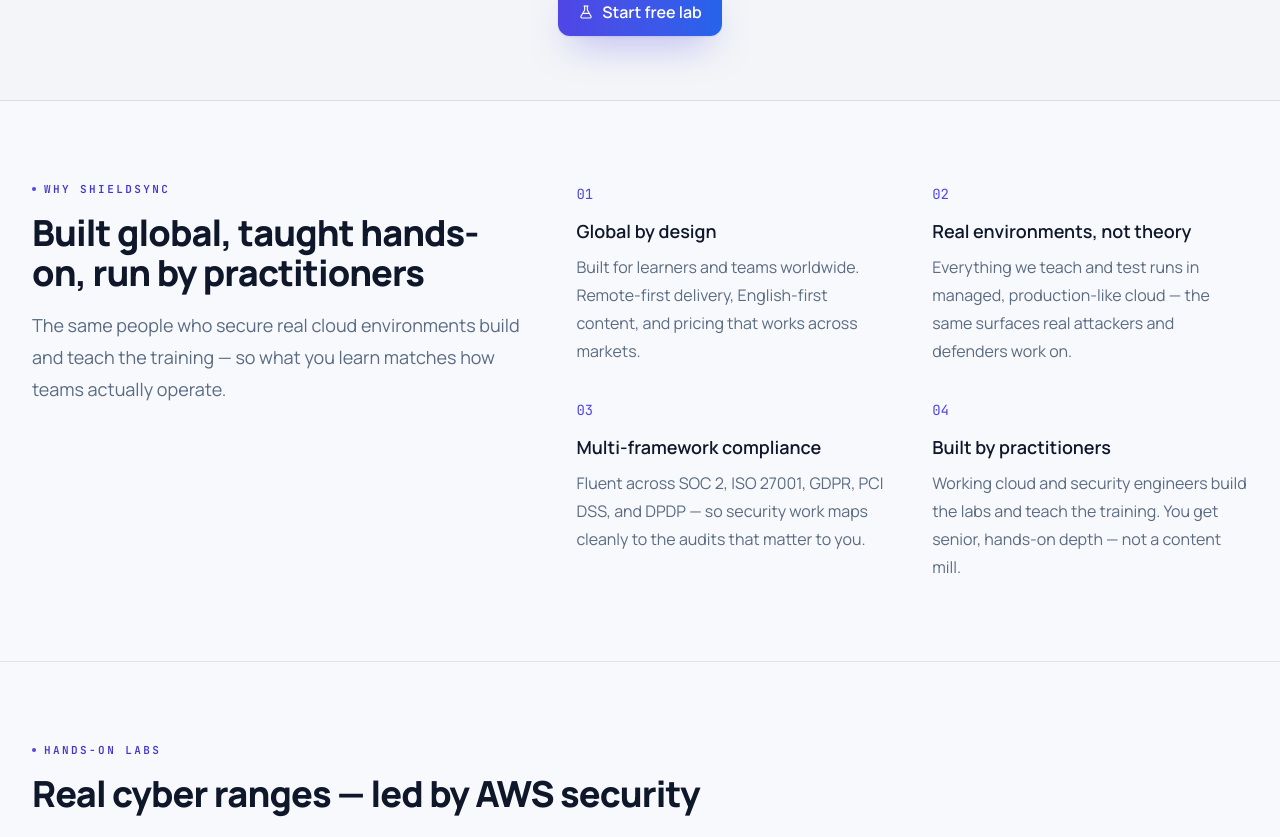
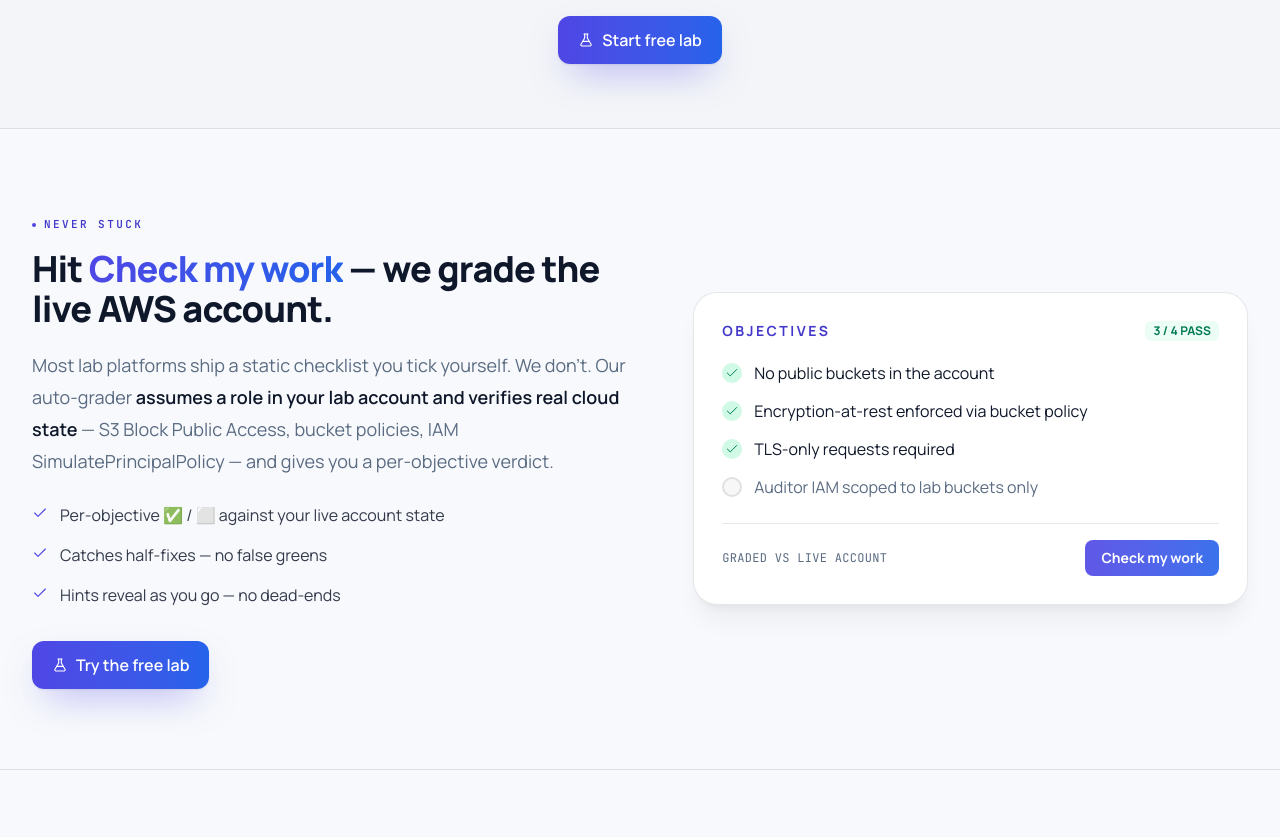
Before and after one commit to shieldsyncsecurity/shieldsync-website, a Next.js app: page / in a window 1280 px wide. Shown: the part 1923-2760 px from the top of the page. Built offline with nearby package versions, Linux system fonts and the light colour scheme; no server answers.

Commit message:
feat(marketing): 'Never stuck' auto-grader promise on homepage + lab pages
Pitch the live-account auto-grader (Check my work, graded vs real AWS state — no
static checklist) on the homepage how-it-works + lab detail pages.

Co-Authored-By: Claude Fable 5 <noreply@anthropic.com>

```diff
--- a/app/labs/[slug]/page.tsx
+++ b/app/labs/[slug]/page.tsx
@@ -126,6 +126,25 @@ export default async function LabDetailPage({ params }: { params: Promise<{ slug
         </Container>
       </section>
 
+      {/* Check my work — never stuck */}
+      <section className="border-b border-line bg-surface/50 py-14 sm:py-18">
+        <Container>
+          <div className="mx-auto max-w-3xl">
+            <span className="inline-flex items-center gap-2 font-mono text-[11px] font-semibold uppercase tracking-[0.22em] text-brand-bright">
+              <span className="h-1 w-1 rounded-full bg-brand" />
+              You won&apos;t get stuck
+            </span>
+            <h2 className="mt-4 text-2xl font-extrabold tracking-tight text-fg sm:text-3xl">
+              Hit <span className="text-gradient">Check my work</span> — graded against the live AWS account.
+            </h2>
+            <p className="mt-4 text-base leading-7 text-muted">
+              No static checklist. Our auto-grader assumes a role in your lab account and verifies real cloud state —
+              if you only half-fixed it, you&apos;ll know. Per-objective ✅ / ⬜, instant.
+            </p>
+          </div>
+        </Container>
+      </section>
+
       {/* Related */}
       {related.length > 0 ? (
         <section className="border-b border-line py-14 sm:py-20">
--- a/app/page.tsx
+++ b/app/page.tsx
@@ -175,7 +175,7 @@ export default function HomePage() {
             {[
               { n: "1", t: "Pick a lab", d: "Choose an AWS security scenario — start with the free one." },
               { n: "2", t: "Launch in real AWS", d: "A real, isolated AWS console opens right in your browser. Nothing to install." },
-              { n: "3", t: "Learn by doing", d: "Find the weakness, fix it, and verify it like a real defender." },
+              { n: "3", t: "Check your work", d: "Fix the misconfigurations and hit Check my work — we grade against the live AWS account, so you know it's right." },
             ].map((s, i) => (
               <Reveal key={s.n} delay={i * 80}>
                 <div className="h-full rounded-2xl border border-line bg-panel p-6">
@@ -195,6 +195,80 @@ export default function HomePage() {
               Start free lab
             </Button>
           </Reveal>
+        </Container>
+      </section>
+
+      {/* --------------------------------- Never stuck — auto-grader */}
+      <section className="border-b border-line py-14 sm:py-20">
+        <Container>
+          <div className="grid gap-12 lg:grid-cols-[1.05fr_0.95fr] lg:items-center">
+            <Reveal>
+              <span className="inline-flex items-center gap-2 font-mono text-[11px] font-semibold uppercase tracking-[0.22em] text-brand-bright">
+                <span className="h-1 w-1 rounded-full bg-brand" />
+                Never stuck
+              </span>
+              <h2 className="mt-4 text-3xl font-extrabold tracking-tight text-fg sm:text-4xl">
+                Hit <span className="text-gradient">Check my work</span> — we grade the live AWS account.
+              </h2>
+              <p className="mt-5 text-lg leading-8 text-muted">
+                Most lab platforms ship a static checklist you tick yourself. We don&apos;t. Our auto-grader
+                <span className="font-semibold text-fg"> assumes a role in your lab account and verifies real cloud state</span> —
+                S3 Block Public Access, bucket policies, IAM SimulatePrincipalPolicy — and gives you a per-objective verdict.
+              </p>
+              <ul className="mt-6 grid gap-3">
+                {[
+                  "Per-objective ✅ / ⬜ against your live account state",
+                  "Catches half-fixes — no false greens",
+                  "Hints reveal as you go — no dead-ends",
+                ].map((s) => (
+                  <li key={s} className="flex items-start gap-3 text-base leading-7 text-fg/85">
+                    <Check className="mt-1 h-4 w-4 shrink-0 text-brand" />
+                    {s}
+                  </li>
+                ))}
+              </ul>
+              <div className="mt-8">
+                <Button href={SITE.startUrl}>
+                  <Flask className="h-4 w-4" />
+                  Try the free lab
+                </Button>
+              </div>
+            </Reveal>
+
+            <Reveal delay={120}>
+              <div className="rounded-3xl border border-line bg-panel p-6 shadow-xl shadow-slate-900/5 sm:p-7">
+                <div className="flex items-center justify-between">
+                  <span className="text-sm font-bold uppercase tracking-[0.18em] text-brand-bright">Objectives</span>
+                  <span className="rounded-md bg-emerald-50 px-2 py-0.5 text-xs font-bold text-emerald-700">3 / 4 PASS</span>
+                </div>
+                <ul className="mt-5 grid gap-3.5">
+                  {[
+                    { ok: true, t: "No public buckets in the account" },
+                    { ok: true, t: "Encryption-at-rest enforced via bucket policy" },
+                    { ok: true, t: "TLS-only requests required" },
+                    { ok: false, t: "Auditor IAM scoped to lab buckets only" },
+                  ].map((c) => (
+                    <li key={c.t} className="flex items-start gap-3 text-base">
+                      {c.ok ? (
+                        <span className="mt-0.5 inline-flex h-5 w-5 shrink-0 items-center justify-center rounded-full bg-emerald-100 text-emerald-700">
+                          <Check className="h-3.5 w-3.5" />
+                        </span>
+                      ) : (
+                        <span className="mt-0.5 inline-flex h-5 w-5 shrink-0 items-center justify-center rounded-full border-2 border-line bg-surface text-muted" aria-hidden="true" />
+                      )}
+                      <span className={c.ok ? "text-fg" : "text-muted"}>{c.t}</span>
+                    </li>
+                  ))}
+                </ul>
+                <div className="mt-6 flex items-center justify-between border-t border-line pt-4">
+                  <span className="font-mono text-xs uppercase tracking-wide text-muted">graded vs live account</span>
+                  <button type="button" disabled className="rounded-lg bg-gradient-to-r from-brand to-cyan px-4 py-2 text-sm font-bold text-white opacity-90">
+                    Check my work
+                  </button>
+                </div>
+              </div>
+            </Reveal>
+          </div>
         </Container>
       </section>
 
```
